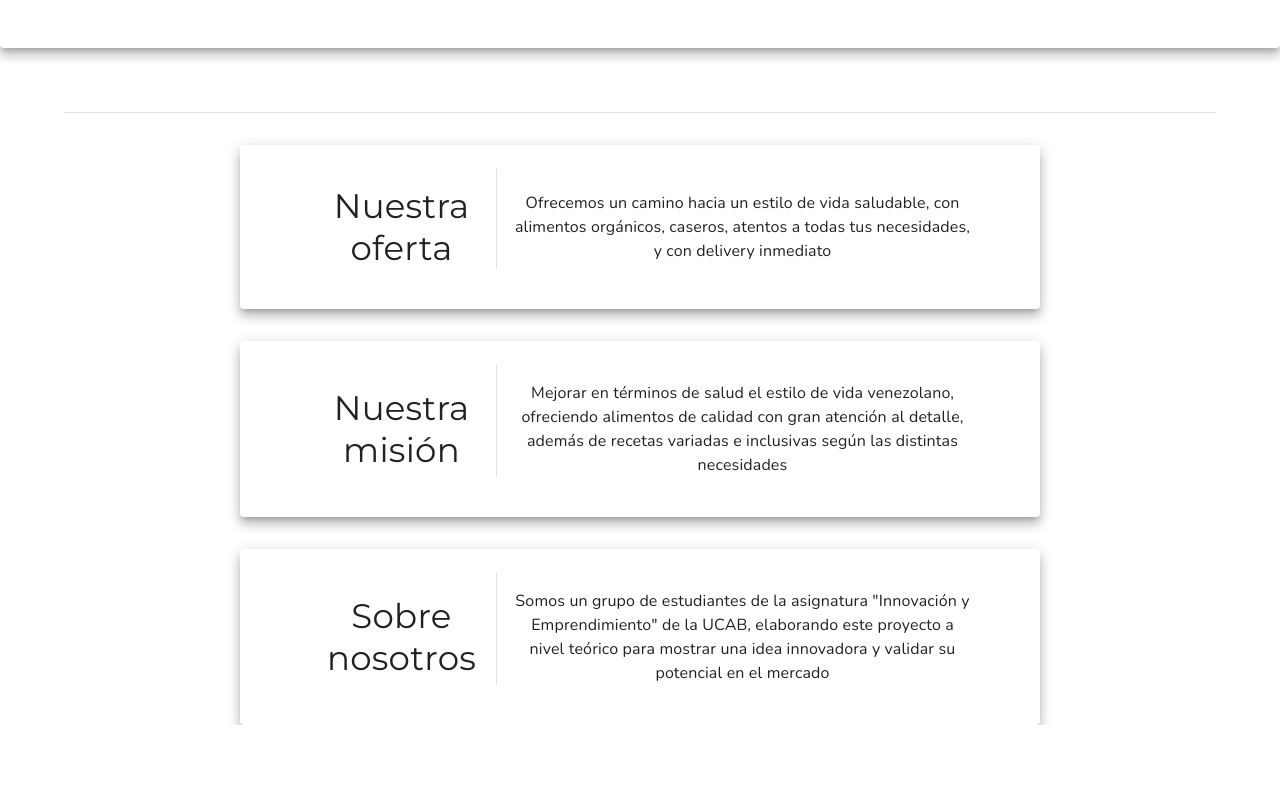
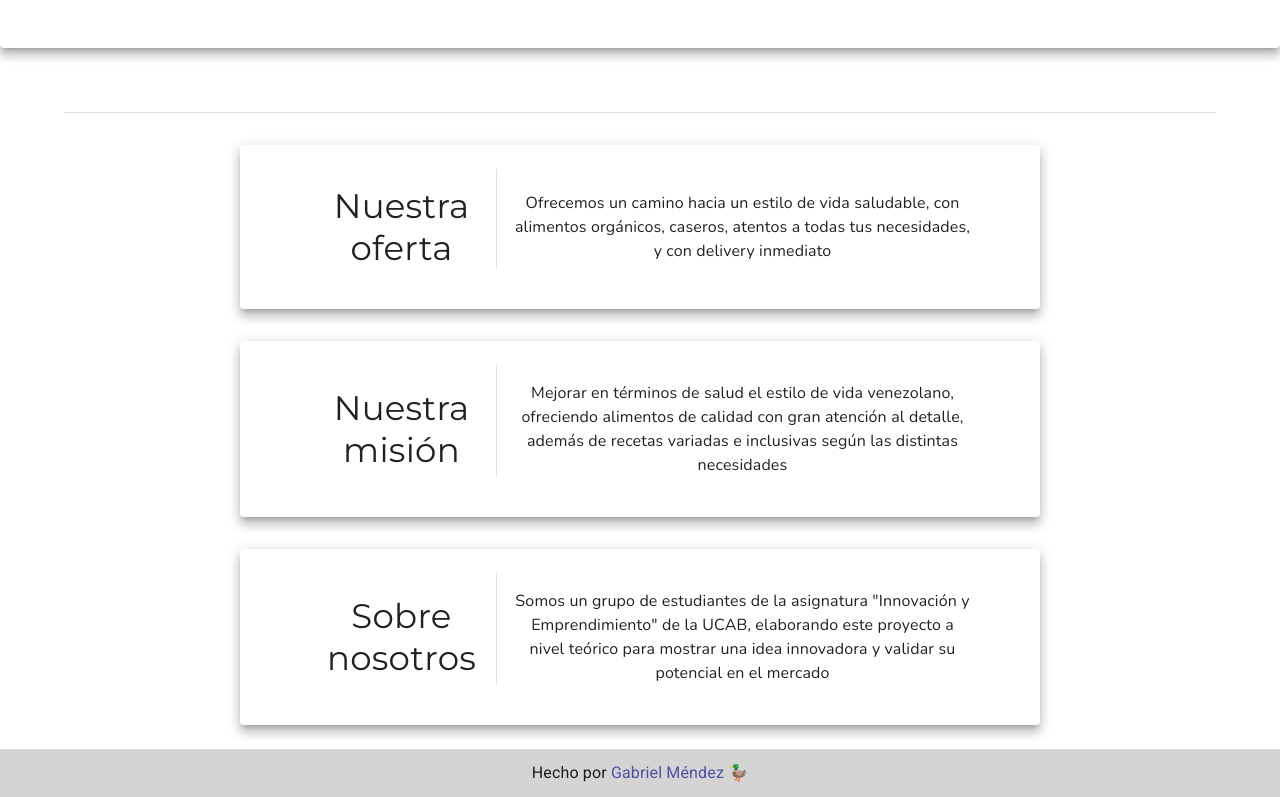
Before and after one commit to gabrielmj23/HFoods, a React (Vite) app: page / in a window 1280 px wide. Shown: the part 384-1181 px from the top of the page. Before the commit the page ends 1109 px from the top, so only its background shows below. Built offline with nearby package versions, Linux system fonts and the light colour scheme.

Commit message:
Presentation footer

```diff
--- a/index.html
+++ b/index.html
@@ -6,8 +6,8 @@
     <meta name="viewport" content="width=device-width, initial-scale=1.0" />
     <link rel="preconnect" href="https://fonts.googleapis.com">
     <link rel="preconnect" href="https://fonts.gstatic.com" crossorigin>
-    <link href="https://fonts.googleapis.com/css2?family=Montserrat:ital@0;1&family=Nunito&display=swap" rel="stylesheet">
-    <style>@import url('https://fonts.googleapis.com/css2?family=Montserrat:ital@0;1&family=Nunito&display=swap');</style>
+    <link href="https://fonts.googleapis.com/css2?family=Montserrat:ital@0;1&family=Nunito&family=Roboto&display=swap" rel="stylesheet">
+    <style>@import url('https://fonts.googleapis.com/css2?family=Montserrat:ital@0;1&family=Nunito&family=Roboto&display=swap');</style>
     <title>HFoods</title>
   </head>
   <body>
--- a/src/App.jsx
+++ b/src/App.jsx
@@ -93,6 +93,14 @@ function App() {
           </Grid>
         </Paper>
       </Box>
+
+      <footer>
+        <Box sx={{ width: '100%', height: '3rem', marginTop: 3, bgcolor: '#d4d4d4' }} display='flex' alignItems='center' justifyContent='center'>
+          <Typography>
+            Hecho por <Typography component='a' href='https://github.com/gabrielmj23' sx={{ color: '#4e51a3' }}>Gabriel Méndez</Typography> 🦆
+          </Typography>
+        </Box>
+      </footer>
     </div>
   )
 }
```
